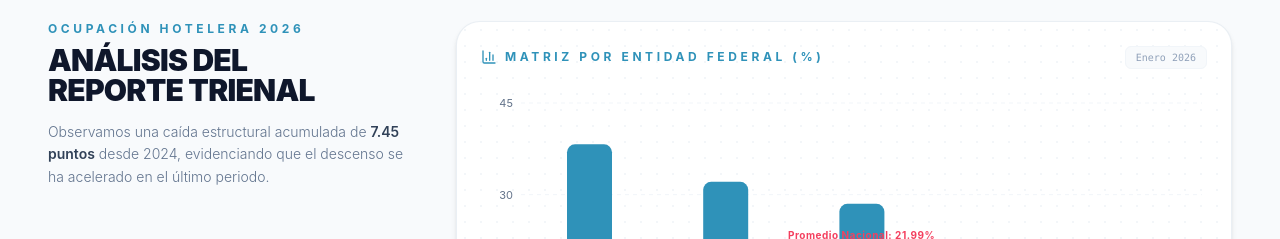
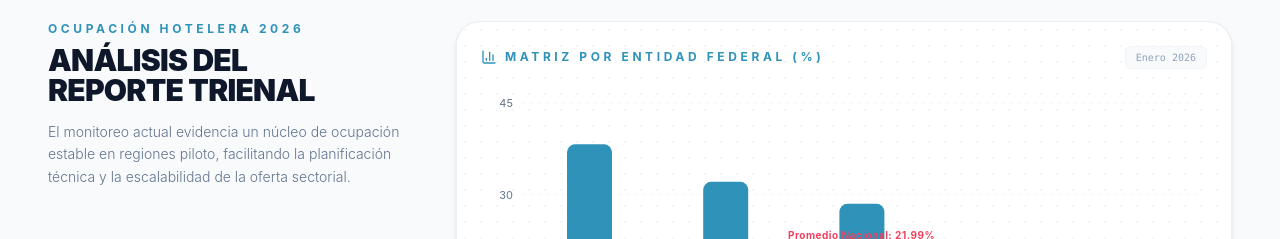
Before and after one commit to shirleybernaez-hub/fenahoven, a React (Vite) app: page /web in a window 1280 px wide. Shown: the part 5320-5559 px from the top of the page. Built offline with nearby package versions, Linux system fonts and the light colour scheme; the HTML template or start-up script is replaced by a standard one.

Commit message:
Copy: Optimizado texto editorial del gráfico con un enfoque técnico positivo

```diff
--- a/src/Web.jsx
+++ b/src/Web.jsx
@@ -609,7 +609,7 @@ export default function Web() {
                   Análisis del <br />Reporte Trienal
                 </h3>
                 <p className="text-sm text-slate-500 font-light leading-relaxed">
-                  Observamos una caída estructural acumulada de <strong className="font-semibold text-slate-700">7.45 puntos</strong> desde 2024, evidenciando que el descenso se ha acelerado en el último periodo.
+                  El monitoreo actual evidencia un núcleo de ocupación estable en regiones piloto, facilitando la planificación técnica y la escalabilidad de la oferta sectorial.
                 </p>
               </div>
 
```
